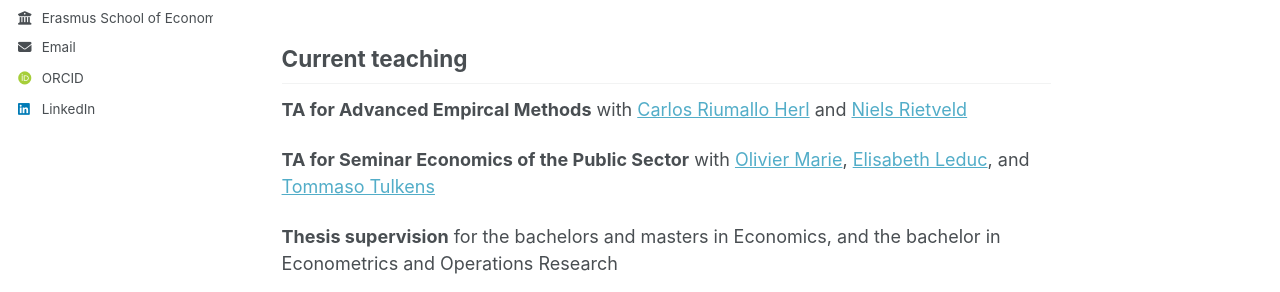
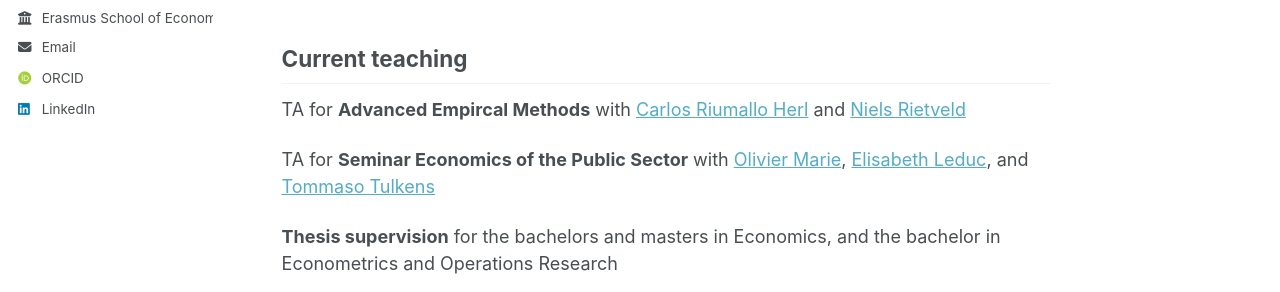
Before and after one commit to RobinV1/robinv1.github.io, a Jekyll site: the page built from _pages/about.md, in a window 1280 px wide and 1013 px high. Shown: the part 395-687 px from the top of the window. Built offline with Jekyll 4.4.1, drawn with Linux system fonts in a browser that asks for light colours; some web fonts are replaced.

```diff
--- a/_pages/about.md
+++ b/_pages/about.md
@@ -14,8 +14,8 @@ My supervisors are [Owen O'Donnell](https://www.eur.nl/en/ese/people/owen-odonne
 **The mental health cost of cheap data: Evidence from around the world** with [Olivier Marie](https://sites.google.com/site/oliviermarie/)
 
 ## Current teaching
-**TA for Advanced Empircal Methods** with [Carlos Riumallo Herl](https://www.eur.nl/en/people/carlos-riumallo-herl) and [Niels Rietveld](https://www.eur.nl/en/people/niels-rietveld)
+TA for **Advanced Empircal Methods** with [Carlos Riumallo Herl](https://www.eur.nl/en/people/carlos-riumallo-herl) and [Niels Rietveld](https://www.eur.nl/en/people/niels-rietveld)
 
-**TA for Seminar Economics of the Public Sector** with [Olivier Marie](https://sites.google.com/site/oliviermarie/), [Elisabeth Leduc](https://sites.google.com/view/elisabethleduc/about-me), and [Tommaso Tulkens](https://www.linkedin.com/in/tommaso-tulkens-economics/)
+TA for **Seminar Economics of the Public Sector** with [Olivier Marie](https://sites.google.com/site/oliviermarie/), [Elisabeth Leduc](https://sites.google.com/view/elisabethleduc/about-me), and [Tommaso Tulkens](https://www.linkedin.com/in/tommaso-tulkens-economics/)
 
 **Thesis supervision** for the bachelors and masters in Economics, and the bachelor in Econometrics and Operations Research
```
